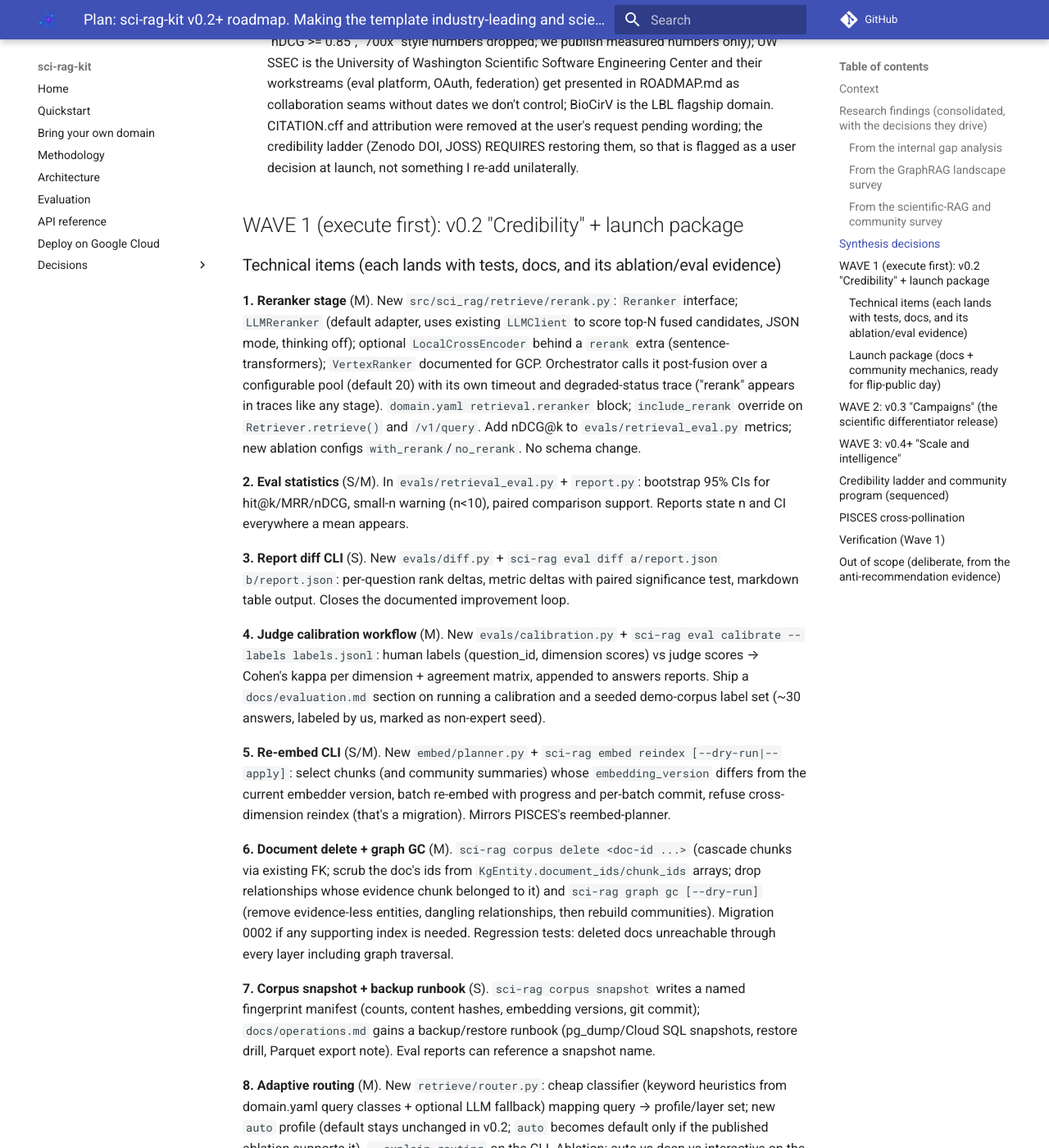
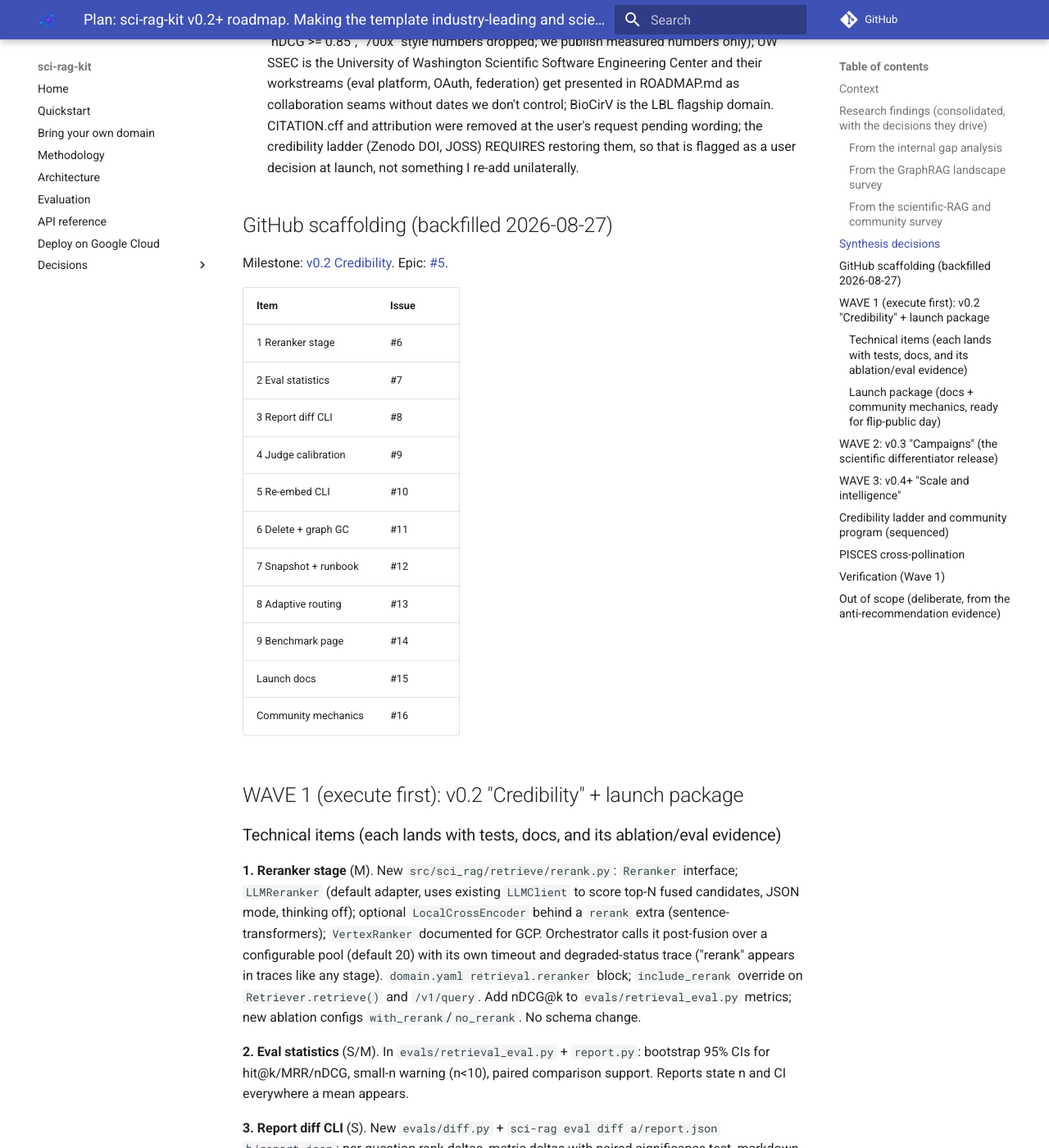
Before and after one commit to sustainability-software-lab/sci-rag-kit, an MkDocs documentation site: the page built from docs/planning/v02-roadmap-plan.md, in a window 1280 px wide and 1400 px high, scrolled down 3115 px. Shown: the whole window at 82% size. Built offline with MkDocs 1.6.1 and Material for MkDocs 9.7.7, drawn with Linux system fonts in a browser that asks for light colours; comment, search, counter and statistics services are not loaded.

Commit message:
docs(planning): backfill v0.2 roadmap plan with real issue numbers (epic #5)

```diff
--- a/docs/planning/v02-roadmap-plan.md
+++ b/docs/planning/v02-roadmap-plan.md
@@ -34,6 +34,25 @@ Scientific differentiators to adopt: the PaperQA2 evidence pattern (per-chunk re
 4. **Calibration is a workflow, not a one-off study.** Ship `sci-rag eval calibrate` (human labels in, Cohen's kappa out, reported alongside every answers eval). Seed it ourselves with ~30 labeled demo answers; BioCirV expert labels replace them later. No invented kappa targets in docs; report what we measure.
 5. **Adaptive routing is the honest default posture, presented as evidence.** Implement a cheap query classifier that enables graph/HyDE conditionally, but keep `deep` as the explicit always-everything profile; publish the ablation that justifies routing rather than asserting it.
 6. **Corrections to agent outputs adopted here:** no fabricated performance promises (agents' "nDCG >= 0.85", "700x" style numbers dropped; we publish measured numbers only); UW SSEC is the University of Washington Scientific Software Engineering Center and their workstreams (eval platform, OAuth, federation) get presented in ROADMAP.md as collaboration seams without dates we don't control; BioCirV is the LBL flagship domain. CITATION.cff and attribution were removed at the user's request pending wording; the credibility ladder (Zenodo DOI, JOSS) REQUIRES restoring them, so that is flagged as a user decision at launch, not something I re-add unilaterally.
+
+
+## GitHub scaffolding (backfilled 2026-08-27)
+
+Milestone: [v0.2 Credibility](https://github.com/sustainability-software-lab/sci-rag-kit/milestone/1). Epic: [#5](https://github.com/sustainability-software-lab/sci-rag-kit/issues/5).
+
+| Item | Issue |
+|------|-------|
+| 1 Reranker stage | #6 |
+| 2 Eval statistics | #7 |
+| 3 Report diff CLI | #8 |
+| 4 Judge calibration | #9 |
+| 5 Re-embed CLI | #10 |
+| 6 Delete + graph GC | #11 |
+| 7 Snapshot + runbook | #12 |
+| 8 Adaptive routing | #13 |
+| 9 Benchmark page | #14 |
+| Launch docs | #15 |
+| Community mechanics | #16 |
 
 ## WAVE 1 (execute first): v0.2 "Credibility" + launch package
 
```
